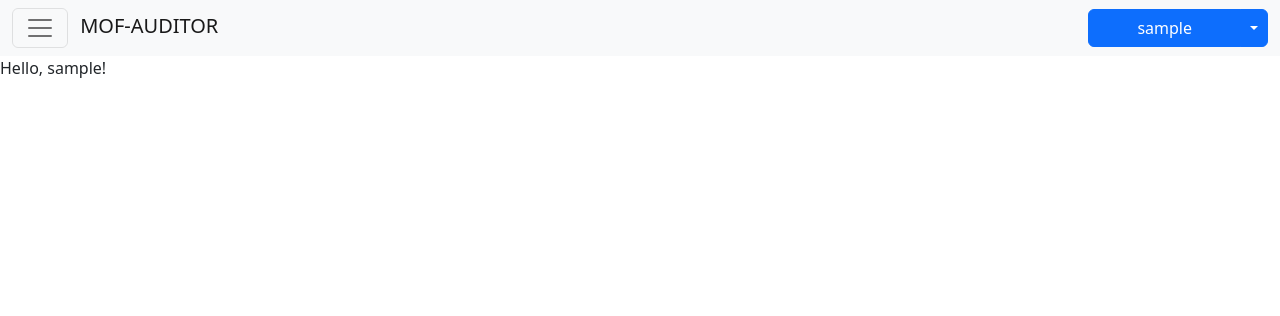
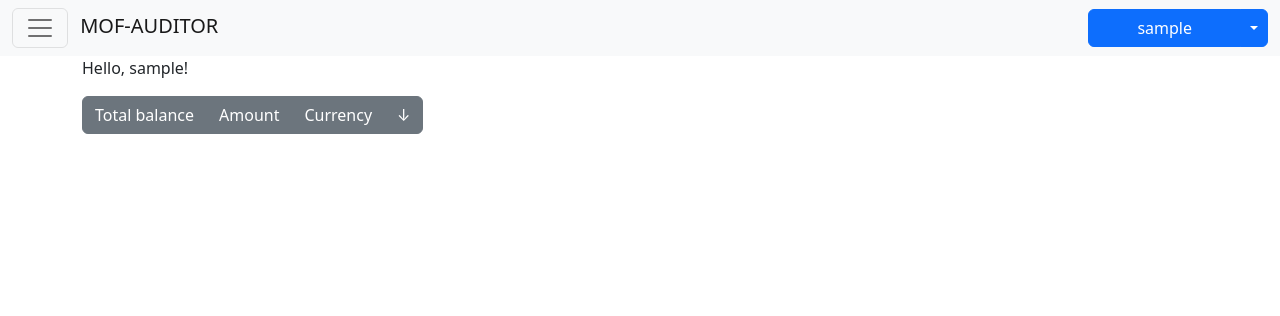
Before and after one commit to DedRobin/mof_auditor, a Django app: template templates/index.html in a window 1280 px wide. Shown: the top 316 px of the page. Run offline with Django 4.2, Linux system fonts and the light colour scheme; the template is opened without the code that fills it, so the values that code supplies are empty; the visitor is signed in with stand-in values (Sample User, id 1).

Commit message:
added user balance display

```diff
--- a/accounting/admin.py
+++ b/accounting/admin.py
@@ -7,6 +7,6 @@ from accounting.models import Accounting
 class AccountingAdmin(admin.ModelAdmin):
     list_display = ("user", "amount", "type", "accounting_category", "comment", "created_at")
     fields = ("user", "amount", "type", "accounting_category", "comment", "created_at")
-    list_filter = ("type", "accounting_category")
+    list_filter = ("type", "accounting_category__name")
     readonly_fields = ("created_at",)
     search_fields = ("user__email", "amount", "type", "accounting_category", "comment", "created_at")
--- a/mof_auditor/urls.py
+++ b/mof_auditor/urls.py
@@ -22,5 +22,5 @@ urlpatterns = [
     path("", index, name="index"),
     path("admin/", admin.site.urls),
     path("", include("users.urls")),
-    path("<username>/", user_page, name="user_page"),
+    path("<str:username>/", user_page, name="user_page"),
 ]
--- /dev/null
+++ b/templates/user_balance.html
@@ -0,0 +1,17 @@
+<p>
+<div class="btn-group">
+    <div class="btn btn-secondary">Total balance</div>
+    <div class="btn btn-secondary">Amount</div>
+    <div class="btn btn-secondary">Currency</div>
+    <button class="btn btn-secondary" type="button" data-bs-toggle="collapse" data-bs-target="#collapseExample"
+            aria-expanded="false" aria-controls="collapseExample">
+        &#8595;
+    </button>
+</div>
+</p>
+<div class="collapse" id="collapseExample">
+    <div class="card card-body">
+        Some placeholder content for the collapse component. This panel is hidden by default but revealed when the user
+        activates the relevant trigger.
+    </div>
+</div>
--- a/templates/user_page.html
+++ b/templates/user_page.html
@@ -1,3 +1,5 @@
 {% block content %}
-    <div>Hello, {{ user }}!</div>
+    <div class="container-xl">Hello, {{ user }}!
+    {% include 'user_balance.html' %}
+    </div>
 {% endblock %}
--- a/users/management/commands/generate_users.py
+++ b/users/management/commands/generate_users.py
@@ -13,13 +13,14 @@ class Command(BaseCommand):
     help = "Generate users"
 
     def handle(self, *args, **options):
+        random_gender = random.choice(gender_choice)
         i = 0
         while i < 50:
             user = User.objects.create(username=fake.user_name())
             user.set_password("password")
             user.save()
             Profile.objects.create(user=user,
-                                   gender=random.choice(gender_choice),
+                                   gender=random_gender,
                                    first_name=fake.first_name(),
                                    last_name=fake.last_name())
             i += 1
--- a/users/views.py
+++ b/users/views.py
@@ -57,5 +57,6 @@ def logout_user(request):
 
 
 def user_page(request, username):
-    user = User.objects.filter(username=username)
-    return render(request, "index.html", {"user": user[0].username})
+    user = User.objects.get(username=username)
+    user = user.username
+    return render(request, "index.html", {"user": user})
```
